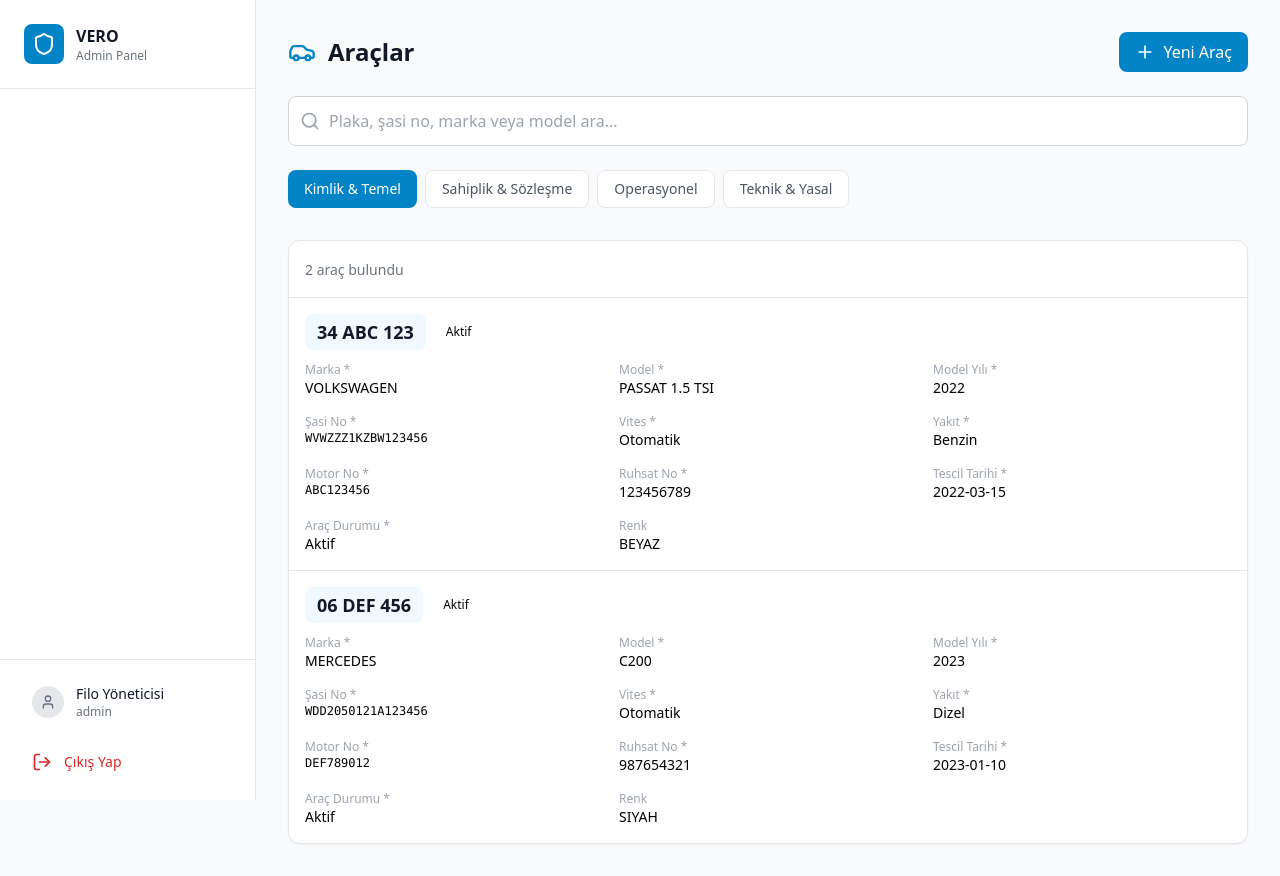
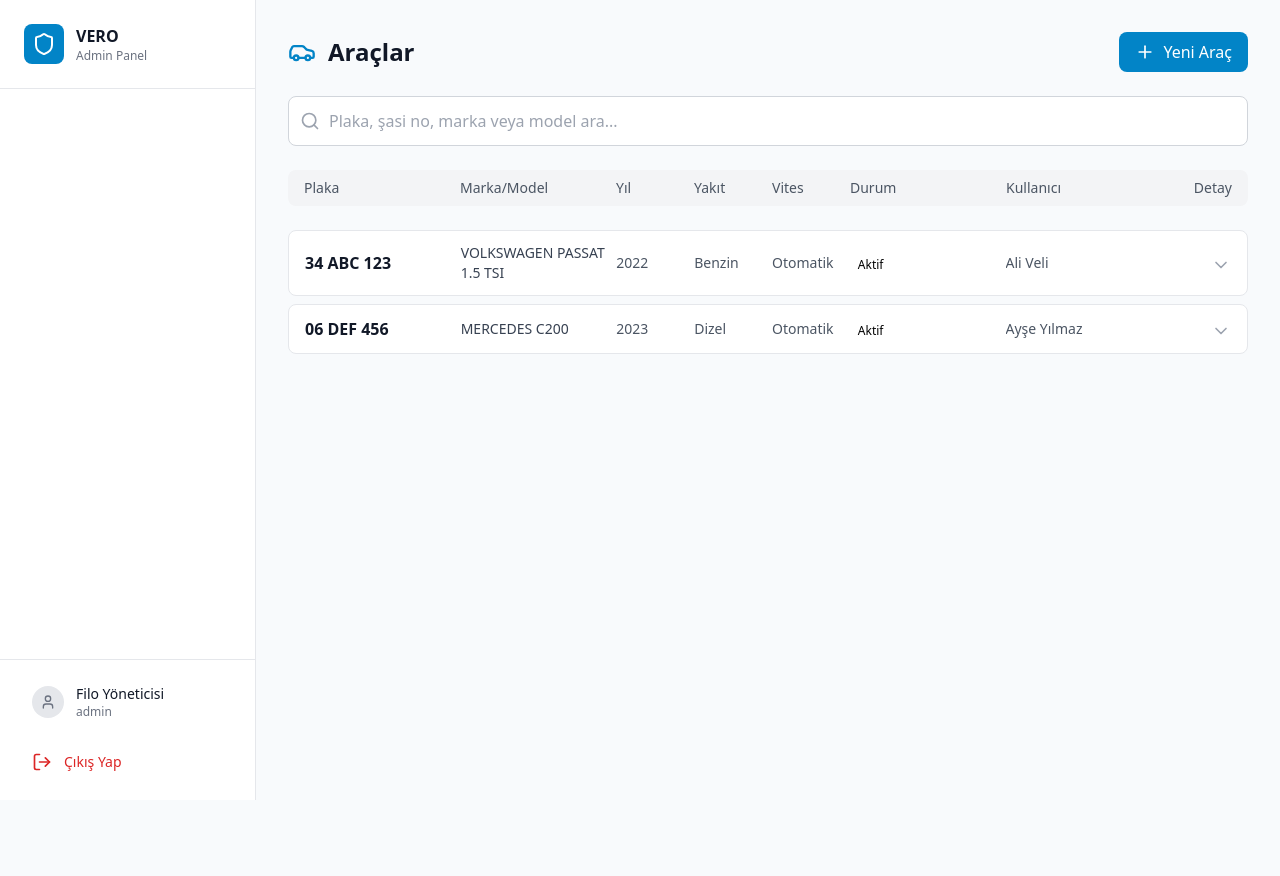
Before and after one commit to saniyeyesilbas-ops/vero-admin-panel, a Next.js app: page /vehicles in a window 1280 px wide. After the commit the page ends 800 px from the top, so only its background shows below. Built offline with nearby package versions, Linux system fonts and the light colour scheme; sample sign-in values are in the browser's storage.

Commit message:
Arac listesi tek satir gorunum, detaylar accordion icinde 4 sekme

```diff
--- a/src/app/vehicles/page.tsx
+++ b/src/app/vehicles/page.tsx
@@ -4,13 +4,13 @@ import { useEffect, useState } from "react";
 import { useRouter } from "next/navigation";
 import Sidebar from "@/components/Sidebar";
 import { mockVehicles, vehicleStatuses, fuelTypes, transmissionTypes, serviceTypes, acquisitionTypes } from "@/mock/mockData";
-import { Car, Plus, Search, User, Building2, Settings, Fuel, Calendar, Wrench, Shield } from "lucide-react";
+import { Car, Plus, Search, ChevronDown, ChevronUp } from "lucide-react";
 
 export default function VehiclesPage() {
   const router = useRouter();
   const [userRole, setUserRole] = useState<"VA" | "FY" | null>(null);
   const [searchTerm, setSearchTerm] = useState("");
-  const [selectedTab, setSelectedTab] = useState<"kimlik" | "sahiplik" | "operasyonel" | "teknik">("kimlik");
+  const [expandedVehicle, setExpandedVehicle] = useState<string | null>(null);
 
   useEffect(() => {
     const role = localStorage.getItem("userRole") as "VA" | "FY" | null;
@@ -27,13 +27,6 @@ export default function VehiclesPage() {
     v.brand.toLowerCase().includes(searchTerm.toLowerCase()) ||
     v.model.toLowerCase().includes(searchTerm.toLowerCase())
   );
-
-  const tabs = [
-    { id: "kimlik", label: "Kimlik & Temel" },
-    { id: "sahiplik", label: "Sahiplik & Sözleşme" },
-    { id: "operasyonel", label: "Operasyonel" },
-    { id: "teknik", label: "Teknik & Yasal" },
-  ];
 
   if (!userRole) return null;
 
@@ -66,43 +59,36 @@ export default function VehiclesPage() {
             />
           </div>
 
-          {/* Sekmeler */}
-          <div className="flex overflow-x-auto gap-2 pb-2 scrollbar-hide">
-            {tabs.map((tab) => (
-              <button
-                key={tab.id}
-                onClick={() => setSelectedTab(tab.id as any)}
-                className={`px-4 py-2 rounded-lg text-sm font-medium whitespace-nowrap transition-colors ${
-                  selectedTab === tab.id
-                    ? "bg-primary-600 text-white"
-                    : "bg-white border border-gray-200 text-gray-600 hover:bg-gray-50"
-                }`}
-              >
-                {tab.label}
-              </button>
-            ))}
+          {/* Liste Başlığı */}
+          <div className="bg-gray-100 rounded-lg px-4 py-2 text-sm font-medium text-gray-600 grid grid-cols-12 gap-2">
+            <div className="col-span-2">Plaka</div>
+            <div className="col-span-2">Marka/Model</div>
+            <div className="col-span-1">Yıl</div>
+            <div className="col-span-1">Yakıt</div>
+            <div className="col-span-1">Vites</div>
+            <div className="col-span-2">Durum</div>
+            <div className="col-span-2">Kullanıcı</div>
+            <div className="col-span-1 text-right">Detay</div>
           </div>
 
           {/* Liste */}
-          <div className="bg-white rounded-xl border border-gray-200 shadow-sm">
-            <div className="p-4 border-b border-gray-200">
-              <span className="text-sm text-gray-500">
-                {filteredVehicles.length} araç bulundu
-              </span>
-            </div>
-            <div className="divide-y divide-gray-200">
+          <div className="space-y-2">
             {filteredVehicles.map((vehicle) => (
               <div
                 key={vehicle.id}
-                  className="p-4 hover:bg-gray-50 transition-colors"
+                className="bg-white rounded-lg border border-gray-200 overflow-hidden"
               >
-                  <div className="flex items-start justify-between">
-                    <div className="space-y-3 w-full">
-                      {/* Plaka ve Temel Bilgiler */}
-                      <div className="flex items-center gap-3">
-                        <span className="text-lg font-bold text-gray-900 bg-primary-50 px-3 py-1 rounded-lg">
-                          {vehicle.plate}
-                        </span>
+                {/* Özet Satır */}
+                <div
+                  className="px-4 py-3 grid grid-cols-12 gap-2 items-center cursor-pointer hover:bg-gray-50 transition-colors"
+                  onClick={() => setExpandedVehicle(expandedVehicle === vehicle.id ? null : vehicle.id)}
+                >
+                  <div className="col-span-2 font-bold text-gray-900">{vehicle.plate}</div>
+                  <div className="col-span-2 text-sm text-gray-700">{vehicle.brand} {vehicle.model}</div>
+                  <div className="col-span-1 text-sm text-gray-600">{vehicle.modelYear}</div>
+                  <div className="col-span-1 text-sm text-gray-600">{fuelTypes.find((f) => f.value === vehicle.fuel)?.label}</div>
+                  <div className="col-span-1 text-sm text-gray-600">{transmissionTypes.find((t) => t.value === vehicle.transmission)?.label}</div>
+                  <div className="col-span-2">
                     <span className={`text-xs px-2 py-1 rounded-full ${
                       vehicle.status === "AKTIF"
                         ? "bg-success-100 text-success-700"
@@ -115,253 +101,113 @@ export default function VehiclesPage() {
                       {vehicleStatuses.find((s) => s.value === vehicle.status)?.label}
                     </span>
                   </div>
-
-                      {/* SEKME 1: Kimlik & Temel Bilgiler */}
-                      {selectedTab === "kimlik" && (
-                        <div className="grid grid-cols-2 md:grid-cols-3 gap-4 text-sm">
-                          <div>
-                            <p className="text-gray-400 text-xs">Marka *</p>
-                            <p className="font-medium">{vehicle.brand}</p>
-                          </div>
-                          <div>
-                            <p className="text-gray-400 text-xs">Model *</p>
-                            <p className="font-medium">{vehicle.model}</p>
-                          </div>
-                          <div>
-                            <p className="text-gray-400 text-xs">Model Yılı *</p>
-                            <p className="font-medium">{vehicle.modelYear}</p>
-                          </div>
-                          <div>
-                            <p className="text-gray-400 text-xs">Şasi No *</p>
-                            <p className="font-medium font-mono text-xs">{vehicle.chassisNo}</p>
-                          </div>
-                          <div>
-                            <p className="text-gray-400 text-xs">Vites *</p>
-                            <p className="font-medium">{transmissionTypes.find((t) => t.value === vehicle.transmission)?.label}</p>
-                          </div>
-                          <div>
-                            <p className="text-gray-400 text-xs">Yakıt *</p>
-                            <p className="font-medium">{fuelTypes.find((f) => f.value === vehicle.fuel)?.label}</p>
-                          </div>
-                          <div>
-                            <p className="text-gray-400 text-xs">Motor No *</p>
-                            <p className="font-medium font-mono text-xs">{vehicle.engineNo}</p>
-                          </div>
-                          <div>
-                            <p className="text-gray-400 text-xs">Ruhsat No *</p>
-                            <p className="font-medium">{vehicle.registrationNo}</p>
-                          </div>
-                          <div>
-                            <p className="text-gray-400 text-xs">Tescil Tarihi *</p>
-                            <p className="font-medium">{vehicle.registrationDate}</p>
-                          </div>
-                          <div>
-                            <p className="text-gray-400 text-xs">Araç Durumu *</p>
-                            <p className="font-medium">{vehicleStatuses.find((s) => s.value === vehicle.status)?.label}</p>
-                          </div>
-                          <div>
-                            <p className="text-gray-400 text-xs">Renk</p>
-                            <p className="font-medium">{vehicle.color || "-"}</p>
+                  <div className="col-span-2 text-sm text-gray-600 truncate">{vehicle.driverName || "-"}</div>
+                  <div className="col-span-1 text-right">
+                    {expandedVehicle === vehicle.id ? (
+                      <ChevronUp className="w-5 h-5 text-gray-400 inline" />
+                    ) : (
+                      <ChevronDown className="w-5 h-5 text-gray-400 inline" />
+                    )}
                   </div>
                 </div>
-                      )}
 
-                      {/* SEKME 2: Sahiplik & Sözleşme */}
-                      {selectedTab === "sahiplik" && (
-                        <div className="grid grid-cols-2 md:grid-cols-3 gap-4 text-sm">
-                          <div>
-                            <p className="text-gray-400 text-xs">Edinim Şekli *</p>
-                            <p className="font-medium">{acquisitionTypes.find((a) => a.value === vehicle.acquisitionType)?.label}</p>
-                          </div>
-                          <div>
-                            <p className="text-gray-400 text-xs">Fatura Tarihi</p>
-                            <p className="font-medium">{vehicle.rentalStart || "-"}</p>
-                          </div>
-                          <div>
-                            <p className="text-gray-400 text-xs">Fatura Bedeli</p>
-                            <p className="font-medium">-</p>
-                          </div>
-                          <div>
-                            <p className="text-gray-400 text-xs">Aylık Kira Bedeli</p>
-                            <p className="font-medium">{vehicle.rentalAmount ? `${vehicle.rentalAmount.toLocaleString("tr-TR")} TL` : "-"}</p>
-                          </div>
-                          <div>
-                            <p className="text-gray-400 text-xs">Kira Süresi (Ay)</p>
-                            <p className="font-medium">-</p>
-                          </div>
-                          <div>
-                            <p className="text-gray-400 text-xs">Yıllık KM Limiti</p>
-                            <p className="font-medium">-</p>
-                          </div>
-                          <div>
-                            <p className="text-gray-400 text-xs">KM Aşım Ücreti</p>
-                            <p className="font-medium">-</p>
-                          </div>
-                          <div>
-                            <p className="text-gray-400 text-xs">KM İade Ücreti</p>
-                            <p className="font-medium">-</p>
-                          </div>
-                          <div>
-                            <p className="text-gray-400 text-xs">Muafiyet</p>
-                            <p className="font-medium">-</p>
-                          </div>
-                          <div>
-                            <p className="text-gray-400 text-xs">Beyan Limiti</p>
-                            <p className="font-medium">-</p>
-                          </div>
-                          <div>
-                            <p className="text-gray-400 text-xs">Kira Başlangıç</p>
-                            <p className="font-medium">{vehicle.rentalStart || "-"}</p>
-                          </div>
-                          <div>
-                            <p className="text-gray-400 text-xs">Planlanan İade</p>
-                            <p className="font-medium">{vehicle.rentalEnd || "-"}</p>
-                          </div>
-                          <div>
-                            <p className="text-gray-400 text-xs">Gerçek İade / Satış</p>
-                            <p className="font-medium">-</p>
-                          </div>
-                          <div>
-                            <p className="text-gray-400 text-xs">Kiralama Firması</p>
-                            <p className="font-medium">-</p>
-                          </div>
-                        </div>
-                      )}
-
-                      {/* SEKME 3: Operasyonel Bilgiler */}
-                      {selectedTab === "operasyonel" && (
-                        <div className="grid grid-cols-2 md:grid-cols-3 gap-4 text-sm">
-                          <div>
-                            <p className="text-gray-400 text-xs">Son Kilometre</p>
-                            <p className="font-medium">45.230 km</p>
-                          </div>
-                          <div>
-                            <p className="text-gray-400 text-xs">Son KM Tarihi</p>
-                            <p className="font-medium">15.03.2026</p>
-                          </div>
-                          <div>
-                            <p className="text-gray-400 text-xs">HGS Etiket No</p>
-                            <p className="font-medium">-</p>
-                          </div>
-                          <div>
-                            <p className="text-gray-400 text-xs">Vale Hizmeti</p>
-                            <p className="font-medium">{vehicle.hasVale ? "Var" : "Yok"}</p>
-                          </div>
-                          <div>
-                            <p className="text-gray-400 text-xs">Kullanım Amacı</p>
-                            <p className="font-medium">-</p>
-                          </div>
-                          <div>
-                            <p className="text-gray-400 text-xs">Masraf Merkezi</p>
-                            <p className="font-medium">-</p>
-                          </div>
-                          <div>
-                            <p className="text-gray-400 text-xs">Şehir</p>
-                            <p className="font-medium">İstanbul</p>
-                          </div>
-                          <div className="col-span-2 md:col-span-3 border-t pt-3 mt-2">
-                            <p className="text-gray-400 text-xs mb-2">Araç Kullanıcısı</p>
-                            <div className="grid grid-cols-2 md:grid-cols-4 gap-4">
-                              <div>
-                                <p className="text-gray-400 text-xs">Ad Soyad</p>
-                                <p className="font-medium">{vehicle.driverName || "-"}</p>
-                              </div>
-                              <div>
-                                <p className="text-gray-400 text-xs">Telefon</p>
-                                <p className="font-medium">{vehicle.driverPhone || "-"}</p>
-                              </div>
-                              <div>
-                                <p className="text-gray-400 text-xs">Mail</p>
-                                <p className="font-medium">{vehicle.driverEmail || "-"}</p>
-                              </div>
-                              <div>
-                                <p className="text-gray-400 text-xs">TCKN</p>
-                                <p className="font-medium">-</p>
-                              </div>
-                            </div>
-                          </div>
-                        </div>
-                      )}
-
-                      {/* SEKME 4: Teknik & Yasal */}
-                      {selectedTab === "teknik" && (
-                        <div className="space-y-4">
-                          <div className="grid grid-cols-2 md:grid-cols-3 gap-4 text-sm">
-                            <div>
-                              <p className="text-gray-400 text-xs">Servis Tipi *</p>
-                              <p className="font-medium">{serviceTypes.find((s) => s.value === vehicle.serviceType)?.label}</p>
-                            </div>
-                            <div>
-                              <p className="text-gray-400 text-xs">Muayene Tarihi *</p>
-                              <p className="font-medium">{vehicle.inspectionDate || "-"}</p>
-                            </div>
-                            <div>
-                              <p className="text-gray-400 text-xs">Trafik Sigortası Bitiş *</p>
-                              <p className="font-medium">{vehicle.insuranceEndDate || "-"}</p>
-                            </div>
-                            <div>
-                              <p className="text-gray-400 text-xs">Yetkili Marka</p>
-                              <p className="font-medium">-</p>
-                            </div>
-                            <div>
-                              <p className="text-gray-400 text-xs">Lastik Ebat</p>
-                              <p className="font-medium">{vehicle.summerTireSize || "-"}</p>
-                            </div>
-                            <div>
-                              <p className="text-gray-400 text-xs">Lastik Oteli</p>
-                              <p className="font-medium">{vehicle.winterTireStatus === "DEPODA" ? "Var" : "Yok"}</p>
-                            </div>
-                            <div>
-                              <p className="text-gray-400 text-xs">RFT</p>
-                              <p className="font-medium">-</p>
-                            </div>
-                            <div>
-                              <p className="text-gray-400 text-xs">Kış Lastiği</p>
-                              <p className="font-medium">{vehicle.winterTireStatus === "ARACTA" ? "Araçta" : vehicle.winterTireStatus === "DEPODA" ? "Depoda" : "Yok"}</p>
-                            </div>
-                            <div>
-                              <p className="text-gray-400 text-xs">GPS / CANBUS</p>
-                              <p className="font-medium">{vehicle.hasGps ? "Var" : "Yok"}</p>
-                            </div>
-                            <div>
-                              <p className="text-gray-400 text-xs">GPS / CANBUS No</p>
-                              <p className="font-medium">-</p>
-                            </div>
-                            <div>
-                              <p className="text-gray-400 text-xs">Kasko Poliçe No</p>
-                              <p className="font-medium">-</p>
-                            </div>
-                            <div>
-                              <p className="text-gray-400 text-xs">Kasko Şirketi</p>
-                              <p className="font-medium">{vehicle.insuranceCompany || "-"}</p>
-                            </div>
-                            <div>
-                              <p className="text-gray-400 text-xs">Kasko Bitiş</p>
-                              <p className="font-medium">-</p>
-                            </div>
-                            <div>
-                              <p className="text-gray-400 text-xs">Kasko Prim</p>
-                              <p className="font-medium">-</p>
-                            </div>
-                            <div>
-                              <p className="text-gray-400 text-xs">Trafik Poliçe No</p>
-                              <p className="font-medium">-</p>
-                            </div>
-                            <div>
-                              <p className="text-gray-400 text-xs">Trafik Sigorta Şirketi</p>
-                              <p className="font-medium">-</p>
-                            </div>
-                          </div>
+                {/* Detay Paneli */}
+                {expandedVehicle === vehicle.id && (
+                  <div className="border-t border-gray-200 p-4 bg-gray-50">
+                    <VehicleDetailTabs vehicle={vehicle} />
                   </div>
                 )}
               </div>
-                  </div>
-                </div>
             ))}
-            </div>
           </div>
         </div>
       </main>
     </div>
   );
 }
+
+// Detay Sekmeleri Bileşeni
+function VehicleDetailTabs({ vehicle }: { vehicle: any }) {
+  const [activeTab, setActiveTab] = useState<"kimlik" | "sahiplik" | "operasyonel" | "teknik">("kimlik");
+
+  const tabs = [
+    { id: "kimlik", label: "Kimlik" },
+    { id: "sahiplik", label: "Sahiplik" },
+    { id: "operasyonel", label: "Operasyonel" },
+    { id: "teknik", label: "Teknik" },
+  ];
+
+  return (
+    <div className="space-y-4">
+      {/* Sekmeler */}
+      <div className="flex gap-2">
+        {tabs.map((tab) => (
+          <button
+            key={tab.id}
+            onClick={() => setActiveTab(tab.id as any)}
+            className={`px-3 py-1.5 rounded text-sm font-medium transition-colors ${
+              activeTab === tab.id
+                ? "bg-primary-600 text-white"
+                : "bg-white border border-gray-200 text-gray-600 hover:bg-gray-100"
+            }`}
+          >
+            {tab.label}
+          </button>
+        ))}
+      </div>
+
+      {/* Sekme İçeriği */}
+      <div className="bg-white rounded-lg p-4 border border-gray-200">
+        {activeTab === "kimlik" && (
+          <div className="grid grid-cols-4 md:grid-cols-6 gap-4 text-sm">
+            <div><p className="text-gray-400 text-xs">Plaka *</p><p className="font-medium">{vehicle.plate}</p></div>
+            <div><p className="text-gray-400 text-xs">Marka *</p><p className="font-medium">{vehicle.brand}</p></div>
+            <div><p className="text-gray-400 text-xs">Model *</p><p className="font-medium">{vehicle.model}</p></div>
+            <div><p className="text-gray-400 text-xs">Model Yılı *</p><p className="font-medium">{vehicle.modelYear}</p></div>
+            <div><p className="text-gray-400 text-xs">Şasi No *</p><p className="font-medium font-mono text-xs">{vehicle.chassisNo}</p></div>
+            <div><p className="text-gray-400 text-xs">Vites *</p><p className="font-medium">{vehicle.transmission}</p></div>
+            <div><p className="text-gray-400 text-xs">Yakıt *</p><p className="font-medium">{vehicle.fuel}</p></div>
+            <div><p className="text-gray-400 text-xs">Motor No *</p><p className="font-medium font-mono text-xs">{vehicle.engineNo}</p></div>
+            <div><p className="text-gray-400 text-xs">Ruhsat No *</p><p className="font-medium">{vehicle.registrationNo}</p></div>
+            <div><p className="text-gray-400 text-xs">Tescil Tarihi *</p><p className="font-medium">{vehicle.registrationDate}</p></div>
+            <div><p className="text-gray-400 text-xs">Araç Durumu *</p><p className="font-medium">{vehicle.status}</p></div>
+            <div><p className="text-gray-400 text-xs">Renk</p><p className="font-medium">{vehicle.color || "-"}</p></div>
+          </div>
+        )}
+
+        {activeTab === "sahiplik" && (
+          <div className="grid grid-cols-4 md:grid-cols-6 gap-4 text-sm">
+            <div><p className="text-gray-400 text-xs">Edinim Şekli *</p><p className="font-medium">{vehicle.acquisitionType}</p></div>
+            <div><p className="text-gray-400 text-xs">Fatura Tarihi</p><p className="font-medium">{vehicle.rentalStart || "-"}</p></div>
+            <div><p className="text-gray-400 text-xs">Aylık Kira</p><p className="font-medium">{vehicle.rentalAmount || "-"}</p></div>
+            <div><p className="text-gray-400 text-xs">Kira Başlangıç</p><p className="font-medium">{vehicle.rentalStart || "-"}</p></div>
+            <div><p className="text-gray-400 text-xs">Planlanan İade</p><p className="font-medium">{vehicle.rentalEnd || "-"}</p></div>
+            <div><p className="text-gray-400 text-xs">Kiralama Firması</p><p className="font-medium">-</p></div>
+          </div>
+        )}
+
+        {activeTab === "operasyonel" && (
+          <div className="grid grid-cols-4 md:grid-cols-6 gap-4 text-sm">
+            <div><p className="text-gray-400 text-xs">Son KM</p><p className="font-medium">45.230</p></div>
+            <div><p className="text-gray-400 text-xs">Son KM Tarihi</p><p className="font-medium">15.03.2026</p></div>
+            <div><p className="text-gray-400 text-xs">Vale</p><p className="font-medium">{vehicle.hasVale ? "Var" : "Yok"}</p></div>
+            <div><p className="text-gray-400 text-xs">Şehir</p><p className="font-medium">İstanbul</p></div>
+            <div className="col-span-2"><p className="text-gray-400 text-xs">Kullanıcı</p><p className="font-medium">{vehicle.driverName || "-"}</p></div>
+            <div><p className="text-gray-400 text-xs">Telefon</p><p className="font-medium">{vehicle.driverPhone || "-"}</p></div>
+          </div>
+        )}
+
+        {activeTab === "teknik" && (
+          <div className="grid grid-cols-4 md:grid-cols-6 gap-4 text-sm">
+            <div><p className="text-gray-400 text-xs">Servis Tipi *</p><p className="font-medium">{vehicle.serviceType}</p></div>
+            <div><p className="text-gray-400 text-xs">Muayene *</p><p className="font-medium">{vehicle.inspectionDate || "-"}</p></div>
+            <div><p className="text-gray-400 text-xs">Sigorta Bitiş *</p><p className="font-medium">{vehicle.insuranceEndDate || "-"}</p></div>
+            <div><p className="text-gray-400 text-xs">GPS/CANBUS</p><p className="font-medium">{vehicle.hasGps ? "Var" : "Yok"}</p></div>
+            <div><p className="text-gray-400 text-xs">Lastik Ebat</p><p className="font-medium">{vehicle.summerTireSize || "-"}</p></div>
+            <div><p className="text-gray-400 text-xs">Kış Lastiği</p><p className="font-medium">{vehicle.winterTireStatus}</p></div>
+          </div>
+        )}
+      </div>
+    </div>
+  );
+}
```
Lines whose indentation alone changed are shown as unchanged.
